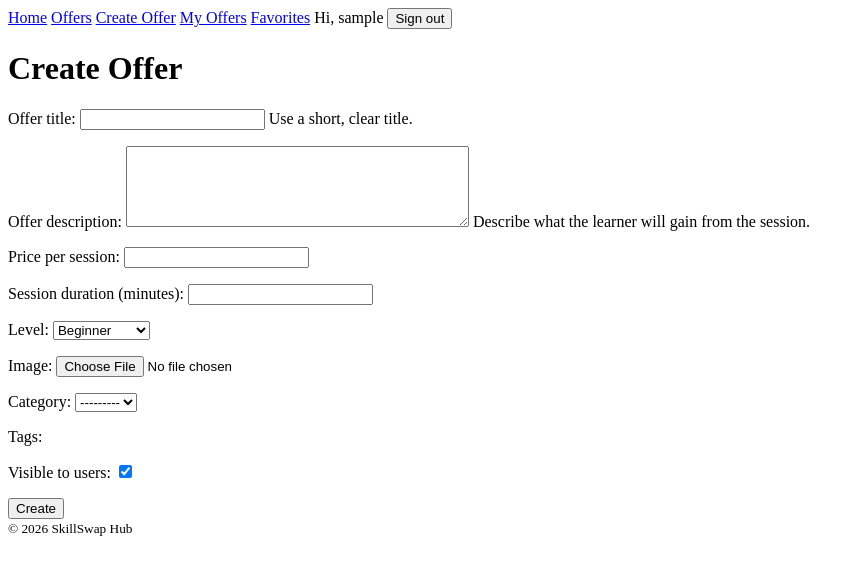
After one commit to TruhchevMihail/SkillSwapHub, a Django app: page /offers/create/ in a window 1280 px wide. The commit adds this page. Shown: the top 575 px of the page, without its empty margins (0-864 px from the left). Run offline with Django 5.2, Linux system fonts and the light colour scheme; the visitor is signed in with stand-in values (Sample User, id 1); data that the repository does not hold is empty.

Commit message:
Implement offers app with full CRUD functionality - Add SkillCategory, Tag, SkillOffer, Material, and FavoriteList models - Implement M2M relationships (SkillOffer<->Tag, FavoriteList<->SkillOffer) - Implement M2O relationships (SkillOffer->owner, SkillOffer->category, Material->offer) - Create forms for creating, editing, and filtering skill offers - Implement views: List, Detail, Create, Update, Delete, MyOffers, Favorites, ToggleFavorite - Add URL routing for all offer views - Create 7 HTML templates for offers management - Register models in admin with proper configurations - Update navigation in base.html with offers links - Create management command to populate sample categories and tags - Apply migrations for all new models

```diff
--- a/SkillSwap_Hub/urls.py
+++ b/SkillSwap_Hub/urls.py
@@ -9,6 +9,7 @@ urlpatterns = [
     path('admin/', admin.site.urls),
     path('', include('core.urls')),
     path('accounts/', include('accounts.urls')),
+    path('offers/', include('offers.urls')),
 ]
 
 if settings.DEBUG:
--- /dev/null
+++ b/offers/forms.py
@@ -0,0 +1,102 @@
+"""Forms for the offers app."""
+
+from django import forms
+
+from .models import SkillOffer, Material, SkillCategory
+
+
+class SkillOfferBaseForm(forms.ModelForm):
+    """Base form for creating and editing skill offers."""
+
+    class Meta:
+        model = SkillOffer
+        fields = (
+            'title',
+            'description',
+            'price_per_session',
+            'duration_minutes',
+            'level',
+            'image',
+            'category',
+            'tags',
+            'is_active',
+        )
+        widgets = {
+            'description': forms.Textarea(attrs={'rows': 5}),
+            'tags': forms.CheckboxSelectMultiple(),
+        }
+        labels = {
+            'title': 'Offer title',
+            'description': 'Offer description',
+            'price_per_session': 'Price per session',
+            'duration_minutes': 'Session duration (minutes)',
+            'is_active': 'Visible to users',
+        }
+        help_texts = {
+            'title': 'Use a short, clear title.',
+            'description': 'Describe what the learner will gain from the session.',
+        }
+
+    def clean_title(self):
+        title = self.cleaned_data['title'].strip()
+
+        if len(title) < 5:
+            raise forms.ValidationError('Title must be at least 5 characters long.')
+
+        return title
+
+
+class SkillOfferCreateForm(SkillOfferBaseForm):
+    """Form for creating a new skill offer."""
+    pass
+
+
+class SkillOfferEditForm(SkillOfferBaseForm):
+    """Form for editing an existing skill offer."""
+    pass
+
+
+class SkillOfferFilterForm(forms.Form):
+    """Form for filtering and sorting skill offers."""
+
+    search = forms.CharField(
+        required=False,
+        label='Search',
+    )
+
+    category = forms.ModelChoiceField(
+        queryset=SkillCategory.objects.all(),
+        required=False,
+        empty_label='All categories',
+    )
+
+    level = forms.ChoiceField(
+        choices=[('', 'All levels')] + SkillOffer.LEVEL_CHOICES,
+        required=False,
+    )
+
+    max_price = forms.DecimalField(
+        required=False,
+        min_value=0,
+        decimal_places=2,
+        max_digits=8,
+        label='Maximum price',
+    )
+
+    sort_by = forms.ChoiceField(
+        required=False,
+        choices=[
+            ('', 'Newest first'),
+            ('oldest', 'Oldest first'),
+            ('price_asc', 'Price ascending'),
+            ('price_desc', 'Price descending'),
+        ],
+    )
+
+
+class MaterialUploadForm(forms.ModelForm):
+    """Form for uploading materials to a skill offer."""
+
+    class Meta:
+        model = Material
+        fields = ('title', 'file')
--- /dev/null
+++ b/offers/urls.py
@@ -0,0 +1,25 @@
+"""URL routing for the offers app."""
+
+from django.urls import path
+
+from .views import (
+    FavoriteOffersListView,
+    MyOffersListView,
+    OfferCreateView,
+    OfferDeleteView,
+    OfferDetailView,
+    OfferListView,
+    OfferUpdateView,
+    ToggleFavoriteView,
+)
+
+urlpatterns = [
+    path('', OfferListView.as_view(), name='offer-list'),
+    path('create/', OfferCreateView.as_view(), name='offer-create'),
+    path('my-offers/', MyOffersListView.as_view(), name='my-offers'),
+    path('favorites/', FavoriteOffersListView.as_view(), name='favorite-offers'),
+    path('<int:pk>/', OfferDetailView.as_view(), name='offer-detail'),
+    path('<int:pk>/edit/', OfferUpdateView.as_view(), name='offer-edit'),
+    path('<int:pk>/delete/', OfferDeleteView.as_view(), name='offer-delete'),
+    path('<int:pk>/favorite/', ToggleFavoriteView.as_view(), name='toggle-favorite'),
+]
--- a/offers/views.py
+++ b/offers/views.py
@@ -1 +1,142 @@
 """Views for creating, browsing, and managing offers."""
+
+from django.contrib.auth.mixins import LoginRequiredMixin
+from django.db.models import Q
+from django.http import HttpResponseRedirect
+from django.shortcuts import get_object_or_404
+from django.urls import reverse_lazy
+from django.views import View
+from django.views.generic import CreateView, DeleteView, DetailView, ListView, UpdateView
+
+from .forms import SkillOfferCreateForm, SkillOfferEditForm, SkillOfferFilterForm
+from .models import FavoriteList, SkillOffer
+
+
+class OfferListView(ListView):
+    """Display all active skill offers with filtering and sorting options."""
+
+    model = SkillOffer
+    template_name = 'offers/offer-list.html'
+    context_object_name = 'offers'
+    paginate_by = 6
+
+    def get_queryset(self):
+        queryset = SkillOffer.objects.filter(is_active=True).select_related('owner', 'category').prefetch_related('tags')
+
+        self.filter_form = SkillOfferFilterForm(self.request.GET)
+
+        if self.filter_form.is_valid():
+            search = self.filter_form.cleaned_data.get('search')
+            category = self.filter_form.cleaned_data.get('category')
+            level = self.filter_form.cleaned_data.get('level')
+            max_price = self.filter_form.cleaned_data.get('max_price')
+            sort_by = self.filter_form.cleaned_data.get('sort_by')
+
+            if search:
+                queryset = queryset.filter(
+                    Q(title__icontains=search) |
+                    Q(description__icontains=search)
+                )
+
+            if category:
+                queryset = queryset.filter(category=category)
+
+            if level:
+                queryset = queryset.filter(level=level)
+
+            if max_price is not None:
+                queryset = queryset.filter(price_per_session__lte=max_price)
+
+            if sort_by == 'oldest':
+                queryset = queryset.order_by('created_at')
+            elif sort_by == 'price_asc':
+                queryset = queryset.order_by('price_per_session')
+            elif sort_by == 'price_desc':
+                queryset = queryset.order_by('-price_per_session')
+
+        return queryset
+
+    def get_context_data(self, **kwargs):
+        context = super().get_context_data(**kwargs)
+        context['filter_form'] = self.filter_form
+        return context
+
+
+class OfferDetailView(DetailView):
+    """Display details of a single skill offer."""
+
+    model = SkillOffer
+    template_name = 'offers/offer-detail.html'
+    context_object_name = 'offer'
+
+
+class OfferCreateView(LoginRequiredMixin, CreateView):
+    """Create a new skill offer."""
+
+    model = SkillOffer
+    form_class = SkillOfferCreateForm
+    template_name = 'offers/offer-create.html'
+
+    def form_valid(self, form):
+        form.instance.owner = self.request.user
+        return super().form_valid(form)
+
+
+class OfferUpdateView(LoginRequiredMixin, UpdateView):
+    """Edit an existing skill offer (owner only)."""
+
+    model = SkillOffer
+    form_class = SkillOfferEditForm
+    template_name = 'offers/offer-edit.html'
+
+    def get_queryset(self):
+        return SkillOffer.objects.filter(owner=self.request.user)
+
+
+class OfferDeleteView(LoginRequiredMixin, DeleteView):
+    """Delete a skill offer (owner only) with confirmation."""
+
+    model = SkillOffer
+    template_name = 'offers/offer-delete.html'
+    success_url = reverse_lazy('offer-list')
+
+    def get_queryset(self):
+        return SkillOffer.objects.filter(owner=self.request.user)
+
+
+class MyOffersListView(LoginRequiredMixin, ListView):
+    """Display all offers created by the current user."""
+
+    model = SkillOffer
+    template_name = 'offers/my-offers.html'
+    context_object_name = 'offers'
+
+    def get_queryset(self):
+        return SkillOffer.objects.filter(owner=self.request.user).select_related('category').prefetch_related('tags')
+
+
+class FavoriteOffersListView(LoginRequiredMixin, ListView):
+    """Display all offers in the user's favorite list."""
+
+    model = SkillOffer
+    template_name = 'offers/favorites.html'
+    context_object_name = 'offers'
+
+    def get_queryset(self):
+        favorite_list, _ = FavoriteList.objects.get_or_create(user=self.request.user)
+        return favorite_list.offers.all().select_related('owner', 'category').prefetch_related('tags')
+
+
+class ToggleFavoriteView(LoginRequiredMixin, View):
+    """Add or remove a skill offer from the user's favorite list."""
+
+    def post(self, request, pk):
+        offer = get_object_or_404(SkillOffer, pk=pk)
+        favorite_list, _ = FavoriteList.objects.get_or_create(user=request.user)
+
+        if offer in favorite_list.offers.all():
+            favorite_list.offers.remove(offer)
+        else:
+            favorite_list.offers.add(offer)
+
+        return HttpResponseRedirect(request.META.get('HTTP_REFERER', reverse_lazy('offer-list')))
--- a/templates/common/base.html
+++ b/templates/common/base.html
@@ -9,8 +9,13 @@
 <header>
     <nav>
         <a href="{% url 'home' %}">Home</a>
+        <a href="{% url 'offer-list' %}">Offers</a>
 
         {% if request.user.is_authenticated %}
+            <a href="{% url 'offer-create' %}">Create Offer</a>
+            <a href="{% url 'my-offers' %}">My Offers</a>
+            <a href="{% url 'favorite-offers' %}">Favorites</a>
+
             <span>Hi, {{ request.user.username }}</span>
             <form method="post" action="{% url 'logout' %}" style="display:inline;">
                 {% csrf_token %}
--- /dev/null
+++ b/templates/offers/offer-create.html
@@ -0,0 +1,11 @@
+{% extends 'common/base.html' %}
+
+{% block content %}
+    <h1>Create Offer</h1>
+
+    <form method="post" enctype="multipart/form-data">
+        {% csrf_token %}
+        {{ form.as_p }}
+        <button type="submit">Create</button>
+    </form>
+{% endblock %}
```
Also changed, not shown: offers/admin.py (+45 -0 lines), offers/management/commands/populate_sample_data.py (added, +54 -0 lines), offers/models.py (+177 -0 lines), populate_sample_data.py (added, +41 -0 lines), templates/offers/favorites.html (added, +18 -0 lines), templates/offers/my-offers.html (added, +19 -0 lines), templates/offers/offer-delete.html (added, +14 -0 lines), templates/offers/offer-detail.html (added, +39 -0 lines), templates/offers/offer-edit.html (added, +11 -0 lines), templates/offers/offer-list.html (added, +26 -0 lines), offers/management/__init__.py (added), offers/management/commands/__init__.py (added), offers/migrations/0001_initial.py (added).
